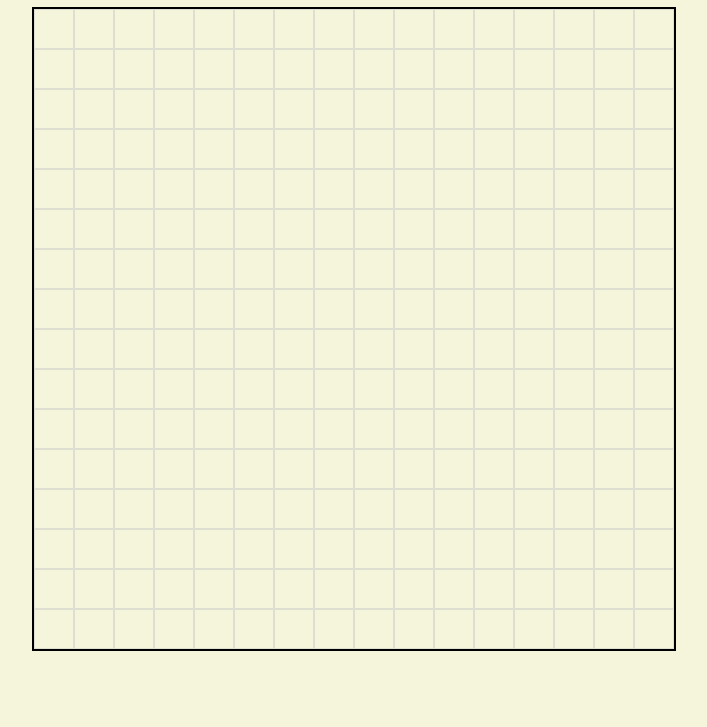
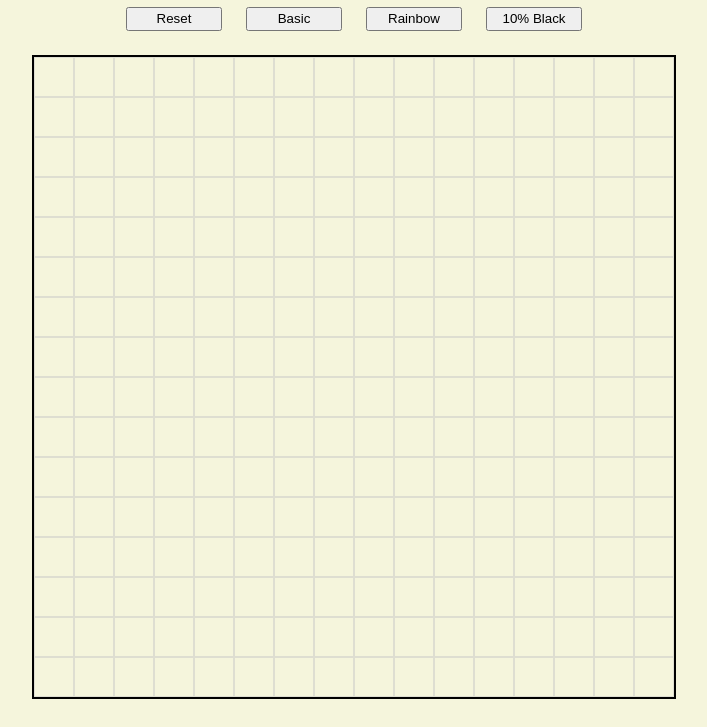
Before and after one commit to Moonshie/odin-etch-a-sketch, a plain HTML site: page index.html in a window 1280 px wide. Shown: the part 73-800 px from the top of the page, without its empty margins (286-993 px from the left). Drawn offline with Linux system fonts and the light colour scheme.

Commit message:
add placeholder buttons

```diff
--- a/index.html
+++ b/index.html
@@ -11,7 +11,12 @@
 <body>
     <div class="header">
         <div class="name"><h1>Etch-a-Sketch</h1></div>
-        <div class="buttons"></div>
+        <div class="button-container">
+            <button>Reset</button>
+            <button>Basic</button>
+            <button>Rainbow</button>
+            <button>10% Black</button>
+        </div>
     </div>
     <div class="main-body">
         <div class="container"></div>
--- a/styles.css
+++ b/styles.css
@@ -1,20 +1,28 @@
 body {
     background-color: beige;
 }
-
 .header {
     text-align: center;
     font-family: Arial, Helvetica, sans-serif;
 }
-
 .container {
     border: 2px solid black;
     width: 640px;
     height: 640px;
+    margin-top: 24px;
     margin-left: auto;
     margin-right: auto;
     display: flex;
     flex-wrap: wrap;
+}
+.button-container {
+    display: flex;
+    justify-content: center;
+    gap: 24px;
+}
+.button-container button {
+    height: 24px;
+    width: 96px;
 }
 
 .square {
```
